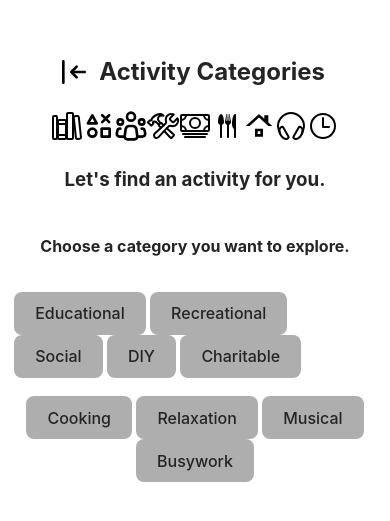
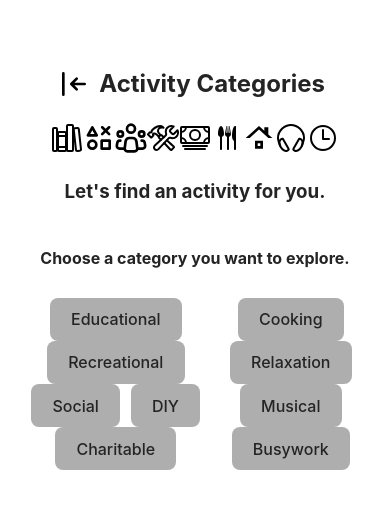
Before and after one commit to colecrum26/activity-generator, a React (Vite) app: page /activity-generator/categories in a window 390 px wide. Shown: the part 161-682 px from the top of the page. Built offline with nearby package versions, Linux system fonts and the light colour scheme.

Commit message:
added some styling for mobile view

```diff
--- a/src/App.jsx
+++ b/src/App.jsx
@@ -31,15 +31,6 @@ function App() {
         <Route path="/activity-generator/categories/music" element={<Musical />}></Route>
         <Route path="/activity-generator/categories/busywork" element={<Busywork />}></Route>
       </Routes>
-      <div
-        style={{
-          display: "flex",
-          flexDirection: "column",
-          alignItems: "center",
-          justifyContent: "center",
-        }}
-      >
-      </div>
     </Router>
   );
 }
--- a/src/categoryPages/busywork.jsx
+++ b/src/categoryPages/busywork.jsx
@@ -25,7 +25,7 @@ function Busywork() {
   }, []);
 
   return (
-    <div>
+    <div id="busAct">
       <h2 id="busHeader">
         <button
           type="submit"
--- a/src/categoryPages/charitable.jsx
+++ b/src/categoryPages/charitable.jsx
@@ -25,7 +25,7 @@ function Charitable() {
   }, []);
 
   return (
-    <div>
+    <div id="charAct">
       <h2 id="charHeader">
         <button
           type="submit"
--- a/src/categoryPages/cooking.jsx
+++ b/src/categoryPages/cooking.jsx
@@ -25,7 +25,7 @@ function Cooking() {
   }, []);
 
   return (
-    <div>
+    <div id="cookAct">
       <h2 id="cookHeader">
         <button
           type="submit"
--- a/src/categoryPages/diy.jsx
+++ b/src/categoryPages/diy.jsx
@@ -25,7 +25,7 @@ function DIY() {
   }, []);
 
   return (
-    <div>
+    <div id="diyAct">
       <h2 id="diyHeader">
         <button
           type="submit"
--- a/src/categoryPages/educational.jsx
+++ b/src/categoryPages/educational.jsx
@@ -25,7 +25,7 @@ function Educational() {
   }, []);
 
   return (
-    <div>
+    <div id="eduAct">
       <h2 id="eduHeader">
         <button
           type="submit"
--- a/src/categoryPages/musical.jsx
+++ b/src/categoryPages/musical.jsx
@@ -25,7 +25,7 @@ function Musical() {
   }, []);
 
   return (
-    <div>
+    <div id="musAct">
       <h2 id="musHeader">
         <button
           type="submit"
--- a/src/categoryPages/recreational.jsx
+++ b/src/categoryPages/recreational.jsx
@@ -25,7 +25,7 @@ function Recreational() {
   }, []);
 
   return (
-    <div>
+    <div id="recAct">
       <h2 id="recHeader">
         <button
           type="submit"
--- a/src/categoryPages/relaxation.jsx
+++ b/src/categoryPages/relaxation.jsx
@@ -25,7 +25,7 @@ function Relaxation() {
   }, []);
 
   return (
-    <div>
+    <div id="relAct">
       <h2 id="relHeader">
         <button
           type="submit"
--- a/src/categoryPages/social.jsx
+++ b/src/categoryPages/social.jsx
@@ -25,7 +25,7 @@ function Social() {
   }, []);
 
   return (
-    <div>
+    <div id="socAct">
       <h2 id="socHeader">
         <button
           type="submit"
--- a/src/components/categories.jsx
+++ b/src/components/categories.jsx
@@ -45,6 +45,7 @@ function Categories() {
         <h3>Let's find an activity for you.</h3>
         <h4>Choose a category you want to explore.</h4>
       </header>
+      <div id="button-container">
       <div id="categoryBtnsS1">
           <NavLink to="/activity-generator/categories/educational"> <button>Educational</button></NavLink>
           <NavLink to="/activity-generator/categories/recreational"> <button>Recreational</button> </NavLink>
@@ -58,6 +59,7 @@ function Categories() {
           <NavLink to="/activity-generator/categories/music"> <button>Musical</button> </NavLink>
           <NavLink to="/activity-generator/categories/busywork"> <button>Busywork</button> </NavLink>
       </div>
+      </div>
     </div>
   );
 }
--- a/src/index.css
+++ b/src/index.css
@@ -40,13 +40,13 @@ a {
 #categoryBtnsS1 {
   display: flex;
   flex-wrap: wrap;
-  padding: 12px;
+  padding-bottom: 3px;
 }
 #categoryBtnsS2 {
   display: flex;
   flex-wrap: wrap;
   justify-content: center;
-  padding: 6px;
+  padding-top: 3px;
 }
 
 #topRow {
@@ -124,3 +124,31 @@ label {
     background-color: rgba(163, 163, 163, 0.87);
   }
 }
+
+@media screen and (max-width: 400px) {
+  #button-container {
+    display: flex;
+    margin: 0 20px 0 20px;
+
+  }
+  #categoryBtnsS1 {
+    justify-content: space-around;
+    padding: 6px;
+  }
+  #categoryBtnsS2 {
+    justify-content: space-around;
+    padding: 6px;
+  }
+  #eduAct,
+  #recAct,
+  #socAct,
+  #diyAct,
+  #charAct,
+  #cookAct,
+  #relAct,
+  #musAct,
+  #busAct {
+    margin: 40px;
+    font-size: smaller;
+  }
+}
```
